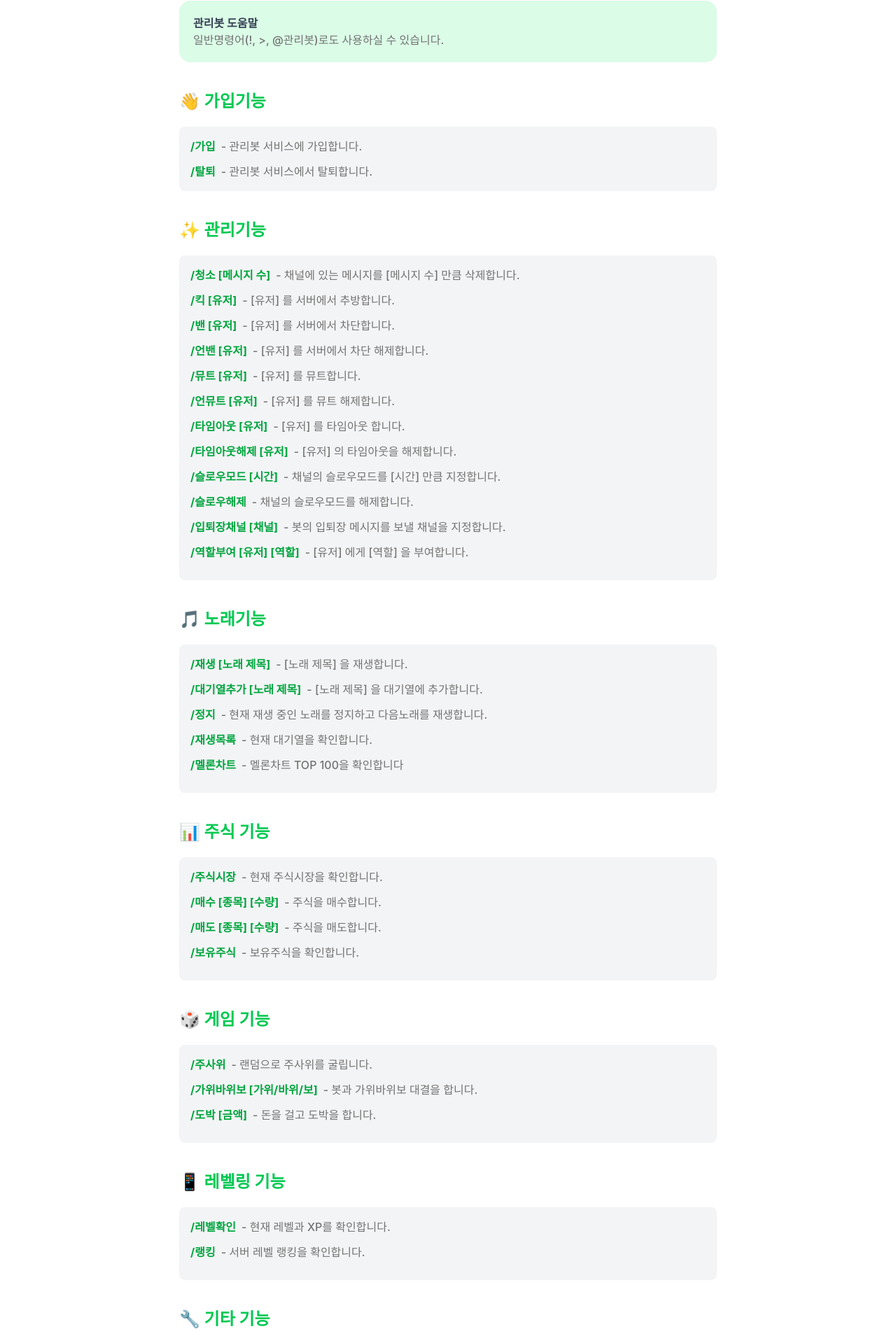
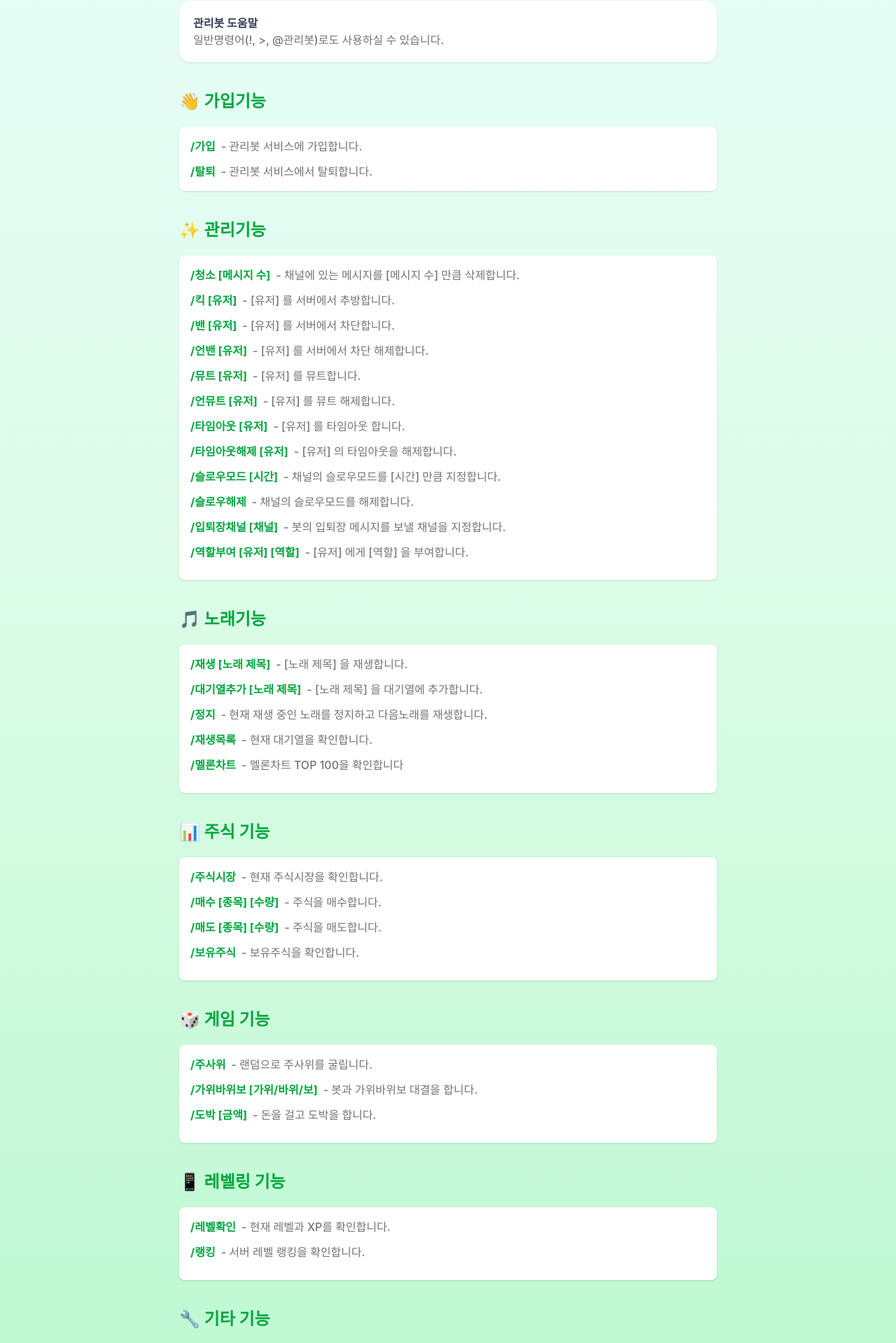
Before and after one commit to corche/adminBot, a React (Vite) app: page /help in a window 1280 px wide. Shown: the part 435-2354 px from the top of the page at 70% size. Built offline with nearby package versions, Linux system fonts and the light colour scheme; a web font is replaced by a local one.

Commit message:
리모델링 버전2

```diff
--- a/src/Help.tsx
+++ b/src/Help.tsx
@@ -6,7 +6,9 @@ export default function Help() {
   return (
     <>
       <Nav />
-      <div className="px-[20vw] mt-[80px] flex flex-col gap-10 bg-white text-black">
+      {/* 그라데이션 배경 적용 */}
+      <div className="min-h-screen bg-gradient-to-b from-cyan-50 via-green-100 to-green-200">
+        <div className="px-[20vw] pt-[80px] pb-10 flex flex-col gap-10 text-black">
           {/* 배너 이미지 */}
           <div className="flex justify-center mb-5">
             <img src={helpImage} alt="관리봇" style={{ width: "200px", height: "auto" }} />
@@ -14,13 +16,13 @@ export default function Help() {
 
           {/* 도움말 헤더 */}
           <div className="flex flex-col gap-4">
-          <div className="text-4xl font-bold text-green-500">
+            <div className="text-4xl font-bold text-green-600">
               도움말
             </div>
             <div className="text-md">
               관리봇의 모든 명령어에 대한 설명입니다.
             </div>
-          <div className="p-5 bg-green-100 rounded-2xl">
+            <div className="p-5 bg-white bg-opacity-70 rounded-2xl shadow-sm">
               <div className="font-bold text-gray-700">관리봇 도움말</div>
               일반명령어(!, {">"}, @관리봇)로도 사용하실 수 있습니다.
             </div>
@@ -28,10 +30,10 @@ export default function Help() {
 
           {/* 가입 기능 */}
           <div className="flex flex-col gap-5">
-          <div className="text-2xl font-bold text-green-500">
+            <div className="text-2xl font-bold text-green-600">
               👋 가입기능
             </div>
-          <div className="bg-gray-100 p-4 rounded-lg">
+            <div className="bg-white bg-opacity-70 p-4 rounded-lg shadow-sm">
               <div className="flex items-start mb-3">
                 <span className="font-bold text-green-600 mr-2">/가입</span>
                 <span>- 관리봇 서비스에 가입합니다.</span>
@@ -45,10 +47,10 @@ export default function Help() {
 
           {/* 관리 기능 */}
           <div className="flex flex-col gap-5">
-          <div className="text-2xl font-bold text-green-500">
+            <div className="text-2xl font-bold text-green-600">
               ✨ 관리기능
             </div>
-          <div className="bg-gray-100 p-4 rounded-lg">
+            <div className="bg-white bg-opacity-70 p-4 rounded-lg shadow-sm">
               {[
                 { command: "/청소 [메시지 수]", description: "채널에 있는 메시지를 [메시지 수] 만큼 삭제합니다." },
                 { command: "/킥 [유저]", description: "[유저] 를 서버에서 추방합니다." },
@@ -73,10 +75,10 @@ export default function Help() {
 
           {/* 노래 기능 */}
           <div className="flex flex-col gap-5">
-          <div className="text-2xl font-bold text-green-500">
+            <div className="text-2xl font-bold text-green-600">
               🎵 노래기능
             </div>
-          <div className="bg-gray-100 p-4 rounded-lg">
+            <div className="bg-white bg-opacity-70 p-4 rounded-lg shadow-sm">
               {[
                 { command: "/재생 [노래 제목]", description: "[노래 제목] 을 재생합니다." },
                 { command: "/대기열추가 [노래 제목]", description: "[노래 제목] 을 대기열에 추가합니다." },
@@ -94,10 +96,10 @@ export default function Help() {
 
           {/* 주식 기능 */}
           <div className="flex flex-col gap-5">
-          <div className="text-2xl font-bold text-green-500">
+            <div className="text-2xl font-bold text-green-600">
               📊 주식 기능
             </div>
-          <div className="bg-gray-100 p-4 rounded-lg">
+            <div className="bg-white bg-opacity-70 p-4 rounded-lg shadow-sm">
               {[
                 { command: "/주식시장", description: "현재 주식시장을 확인합니다." },
                 { command: "/매수 [종목] [수량]", description: "주식을 매수합니다." },
@@ -114,10 +116,10 @@ export default function Help() {
 
           {/* 게임 기능 */}
           <div className="flex flex-col gap-5">
-          <div className="text-2xl font-bold text-green-500">
+            <div className="text-2xl font-bold text-green-600">
               🎲 게임 기능
             </div>
-          <div className="bg-gray-100 p-4 rounded-lg">
+            <div className="bg-white bg-opacity-70 p-4 rounded-lg shadow-sm">
               {[
                 { command: "/주사위", description: "랜덤으로 주사위를 굴립니다." },
                 { command: "/가위바위보 [가위/바위/보]", description: "봇과 가위바위보 대결을 합니다." },
@@ -133,10 +135,10 @@ export default function Help() {
 
           {/* 레벨링 기능 */}
           <div className="flex flex-col gap-5">
-          <div className="text-2xl font-bold text-green-500">
+            <div className="text-2xl font-bold text-green-600">
               📱 레벨링 기능
             </div>
-          <div className="bg-gray-100 p-4 rounded-lg">
+            <div className="bg-white bg-opacity-70 p-4 rounded-lg shadow-sm">
               {[
                 { command: "/레벨확인", description: "현재 레벨과 XP를 확인합니다." },
                 { command: "/랭킹", description: "서버 레벨 랭킹을 확인합니다." },
@@ -151,10 +153,10 @@ export default function Help() {
 
           {/* 기타 기능 */}
           <div className="flex flex-col gap-5 mb-10">
-          <div className="text-2xl font-bold text-green-500">
+            <div className="text-2xl font-bold text-green-600">
               🔧 기타 기능
             </div>
-          <div className="bg-gray-100 p-4 rounded-lg">
+            <div className="bg-white bg-opacity-70 p-4 rounded-lg shadow-sm">
               {[
                 { command: "/봇정보", description: "관리봇의 정보를 확인합니다." },
                 { command: "/서버정보", description: "서버정보를 확인합니다." },
@@ -168,6 +170,7 @@ export default function Help() {
             </div>
           </div>
         </div>
+      </div>
       <Footer />
     </>
   );
```
Lines whose indentation alone changed are shown as unchanged.
